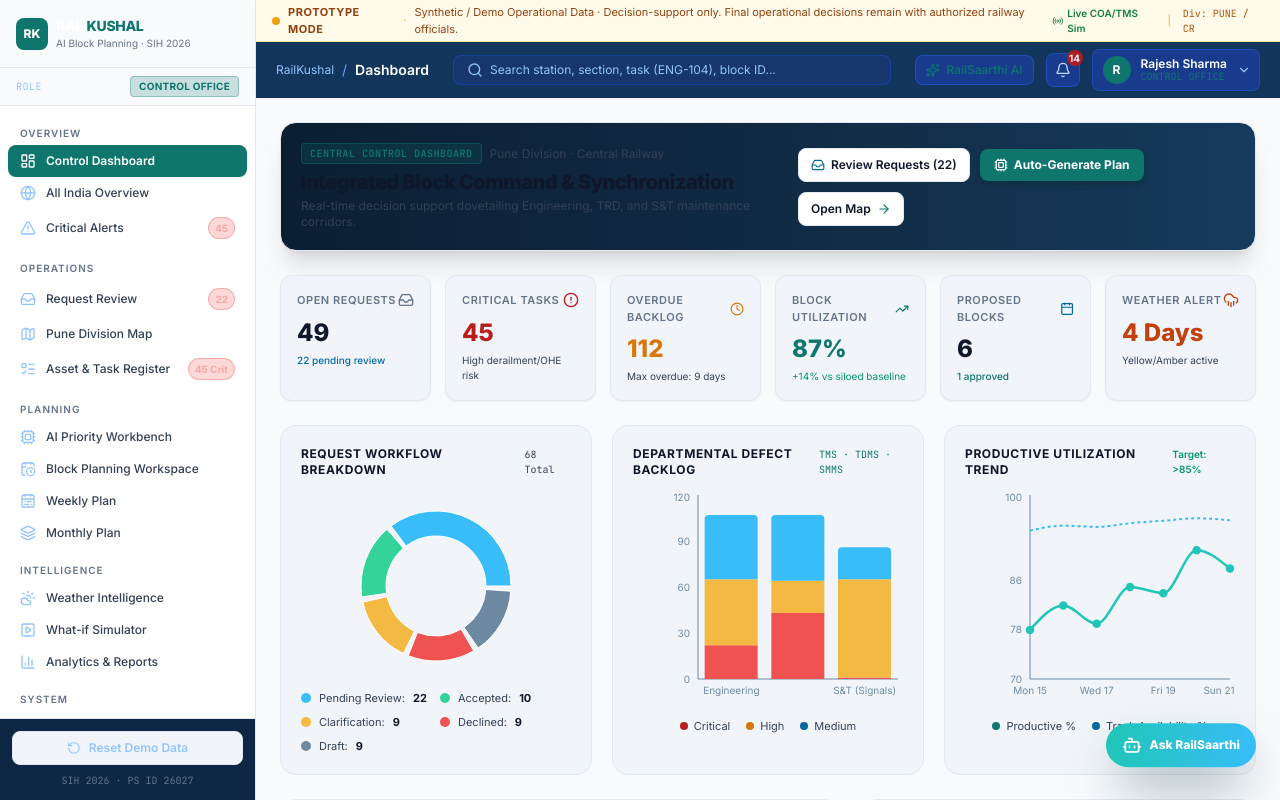
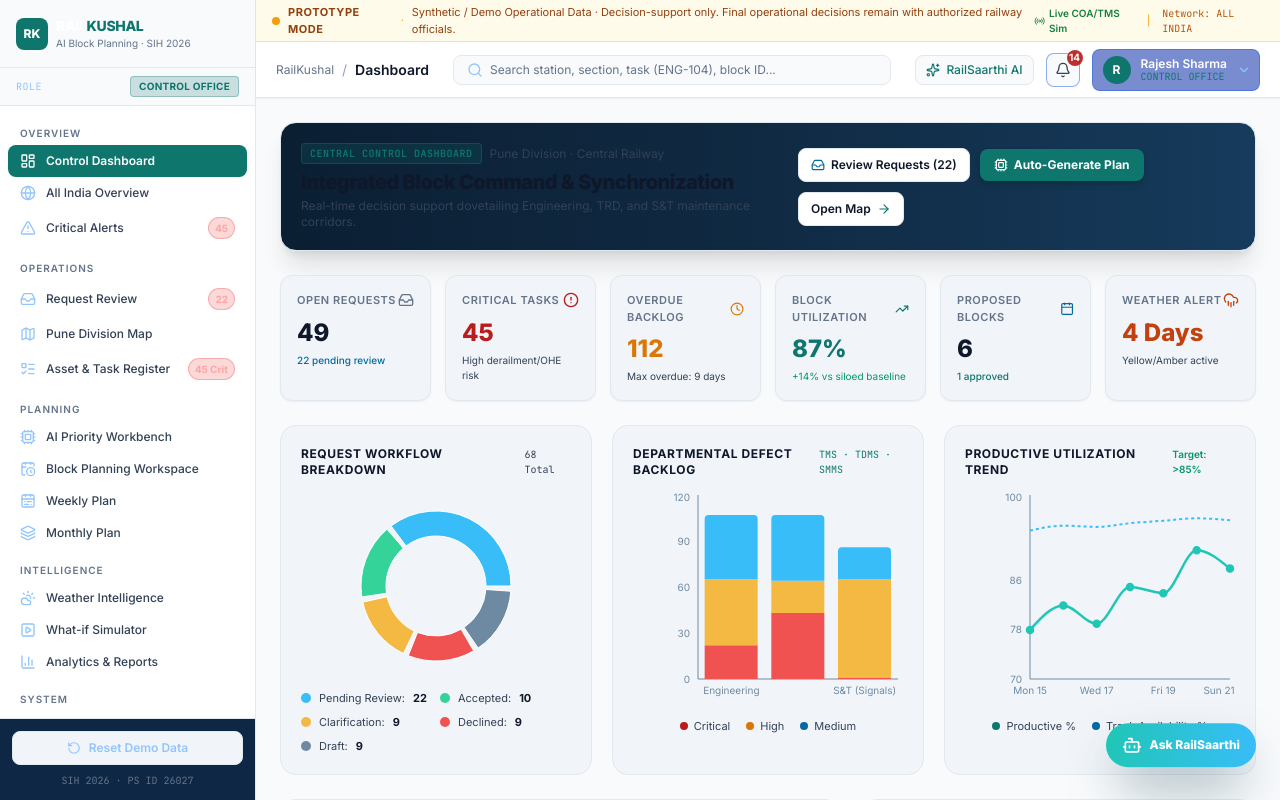
Before and after one commit to suhitil76/RailKushal, a React (Vite) app: page /audit in a window 1280 px wide. Shown: the top 800 px of the page. Built offline with nearby package versions, Linux system fonts and the light colour scheme.

Commit message:
style: convert header to light operations theme

```diff
--- a/src/components/layout/Header.tsx
+++ b/src/components/layout/Header.tsx
@@ -72,18 +72,18 @@ export const Header: React.FC<HeaderProps> = ({
             <Radio className="w-3 h-3 animate-pulse" /> Live COA/TMS Sim
           </span>
           <span className="text-amber-500">|</span>
-          <span className="font-mono text-amber-700">Div: PUNE / CR</span>
+          <span className="font-mono text-amber-700">Network: ALL INDIA</span>
         </div>
       </div>
 
       {/* Main Navy Topbar */}
-      <div className="flex items-center justify-between h-14 px-5 bg-[#12355B]">
+      <div className="flex items-center justify-between h-14 px-5 bg-white border-b border-rail-border">
         {/* Left: Breadcrumbs & Path */}
         <div className="flex items-center gap-4">
           <div className="flex items-center gap-2 text-sm">
-            <span className="text-blue-300 text-xs">RailKushal</span>
-            <span className="text-blue-400">/</span>
-            <span className="font-semibold text-white">{breadcrumb}</span>
+            <span className="text-rail-muted text-xs">RailKushal</span>
+            <span className="text-slate-400">/</span>
+            <span className="font-semibold text-rail-text">{breadcrumb}</span>
           </div>
         </div>
 
@@ -96,7 +96,7 @@ export const Header: React.FC<HeaderProps> = ({
               placeholder="Search station, section, task (ENG-104), block ID..."
               value={searchQuery}
               onChange={e => setSearchQuery(e.target.value)}
-              className="w-full bg-blue-900/40 border border-blue-700/50 rounded-lg pl-9 pr-4 py-1.5 text-xs text-white placeholder-blue-300 focus:outline-none focus:border-blue-400 focus:bg-blue-900/60"
+              className="w-full bg-slate-50 border border-rail-border rounded-lg pl-9 pr-4 py-1.5 text-xs text-white placeholder:text-rail-muted focus:outline-none focus:border-rail-teal focus:bg-white"
             />
           </form>
         </div>
@@ -106,7 +106,7 @@ export const Header: React.FC<HeaderProps> = ({
           {/* RailSaarthi AI Trigger */}
           <button
             onClick={onOpenRailSaarthi}
-            className="flex items-center gap-1.5 px-2.5 py-1.5 rounded-lg bg-blue-800/60 border border-blue-600/50 hover:border-rail-teal hover:bg-blue-800 text-xs font-medium text-rail-teal transition-colors"
+            className="flex items-center gap-1.5 px-2.5 py-1.5 rounded-lg bg-slate-50 border border-rail-border hover:border-rail-teal hover:bg-slate-100 text-xs font-medium text-rail-teal transition-colors"
             title="Ask RailSaarthi AI Assistant"
           >
             <Sparkles className="w-3.5 h-3.5" />
@@ -116,7 +116,7 @@ export const Header: React.FC<HeaderProps> = ({
           {/* Notifications Bell */}
           <button
             onClick={onOpenNotifications}
-            className="relative p-2 rounded-lg bg-blue-800/60 border border-blue-600/50 hover:border-blue-400 text-blue-200 hover:text-white transition-colors"
+            className="relative p-2 rounded-lg bg-slate-50 border border-blue-600/50 hover:border-rail-teal text-rail-secondary hover:text-rail-text transition-colors"
             title="Notifications"
           >
             <Bell className="w-4 h-4" />
```
